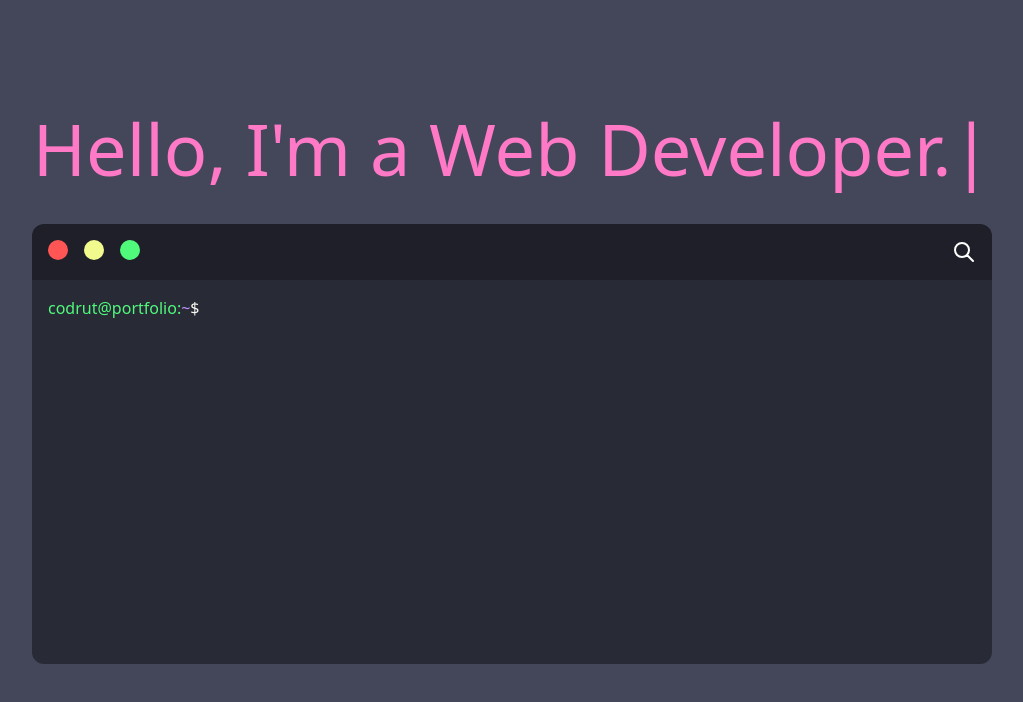
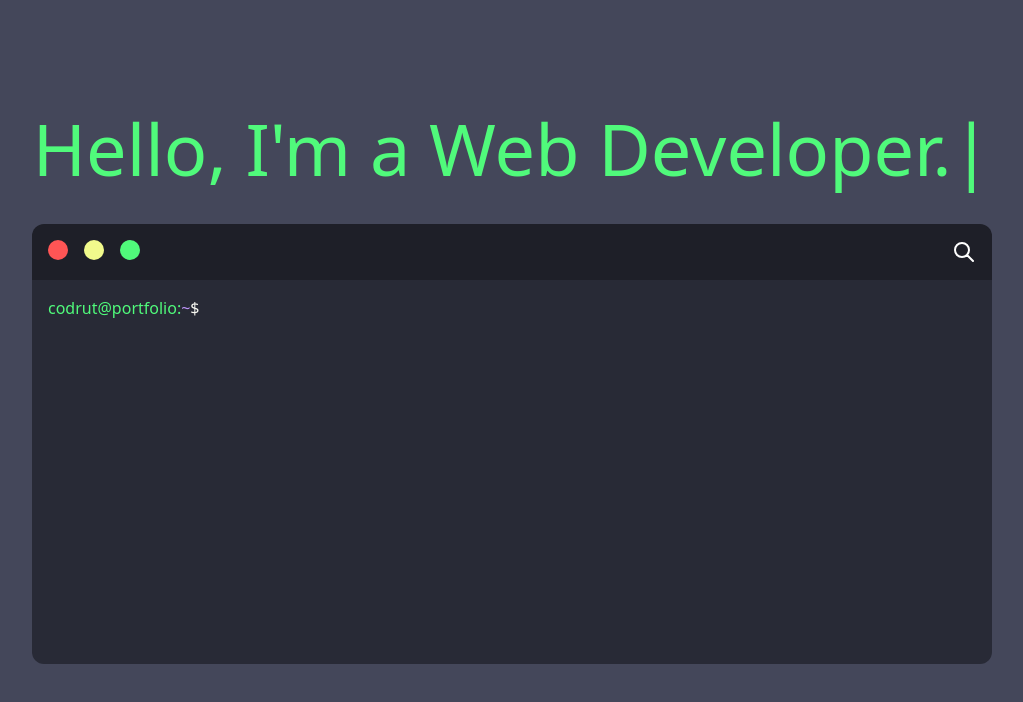
Before and after one commit to ursachecodrut/Porfolio-Website, a React (Create React App) app: page / in a window 1280 px wide. Shown: the top 702 px of the page, without its empty margins (128-1151 px from the left). Built offline with nearby package versions, Linux system fonts and the light colour scheme.

Commit message:
change back to green text

```diff
--- a/src/App.js
+++ b/src/App.js
@@ -12,7 +12,7 @@ const App = () => {
 
 	return (
 		<div className="container mx:auto px-4 pt-28 h-screen">
-			<h1 className="text-pink text-7xl text-center flex justify-center">
+			<h1 className="text-green text-7xl text-center flex justify-center">
 				Hello, I'm&nbsp;
 				{finish ? (
 					<Typist avgTypingDelay={150} onTypingDone={() => setFinish(false)}>
```
